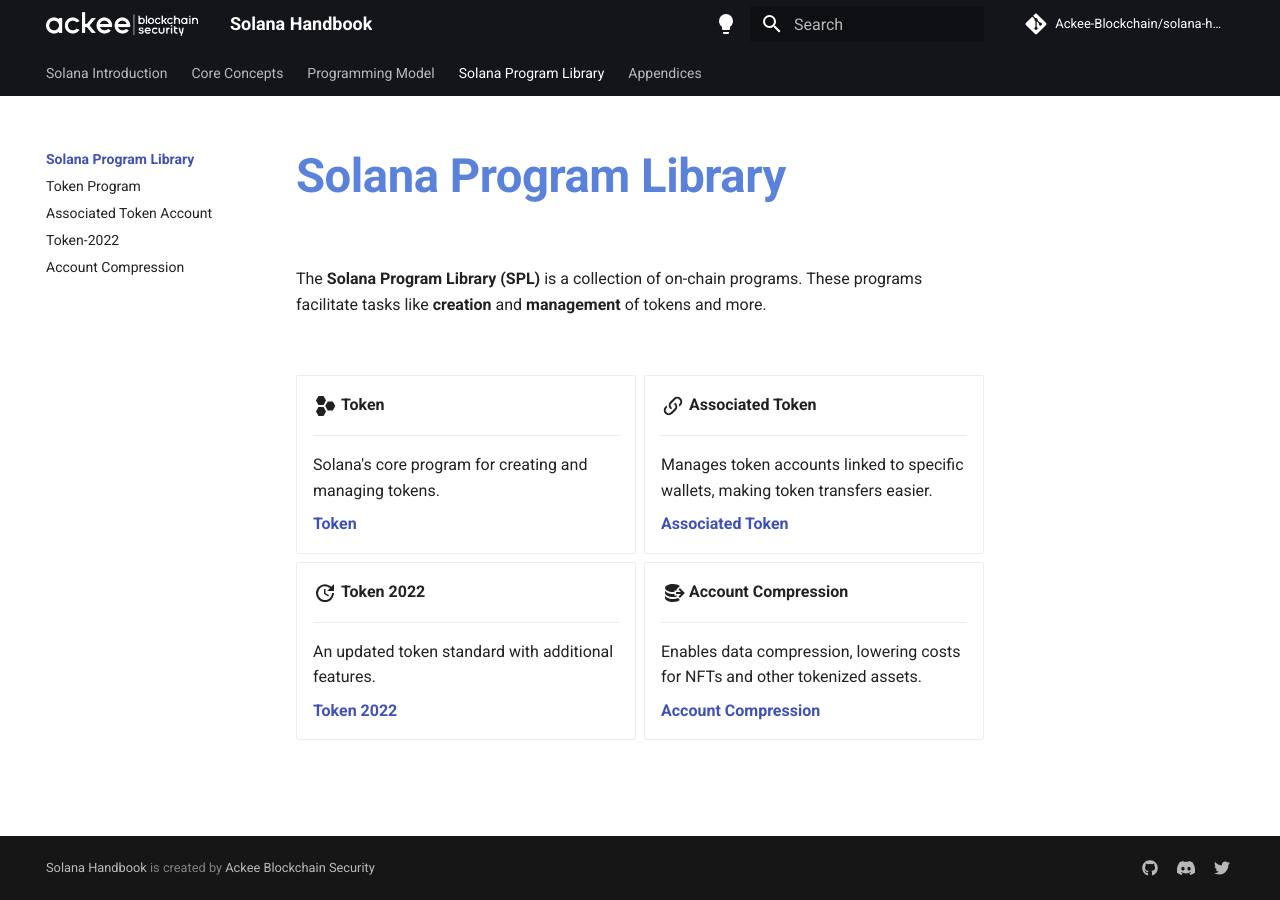
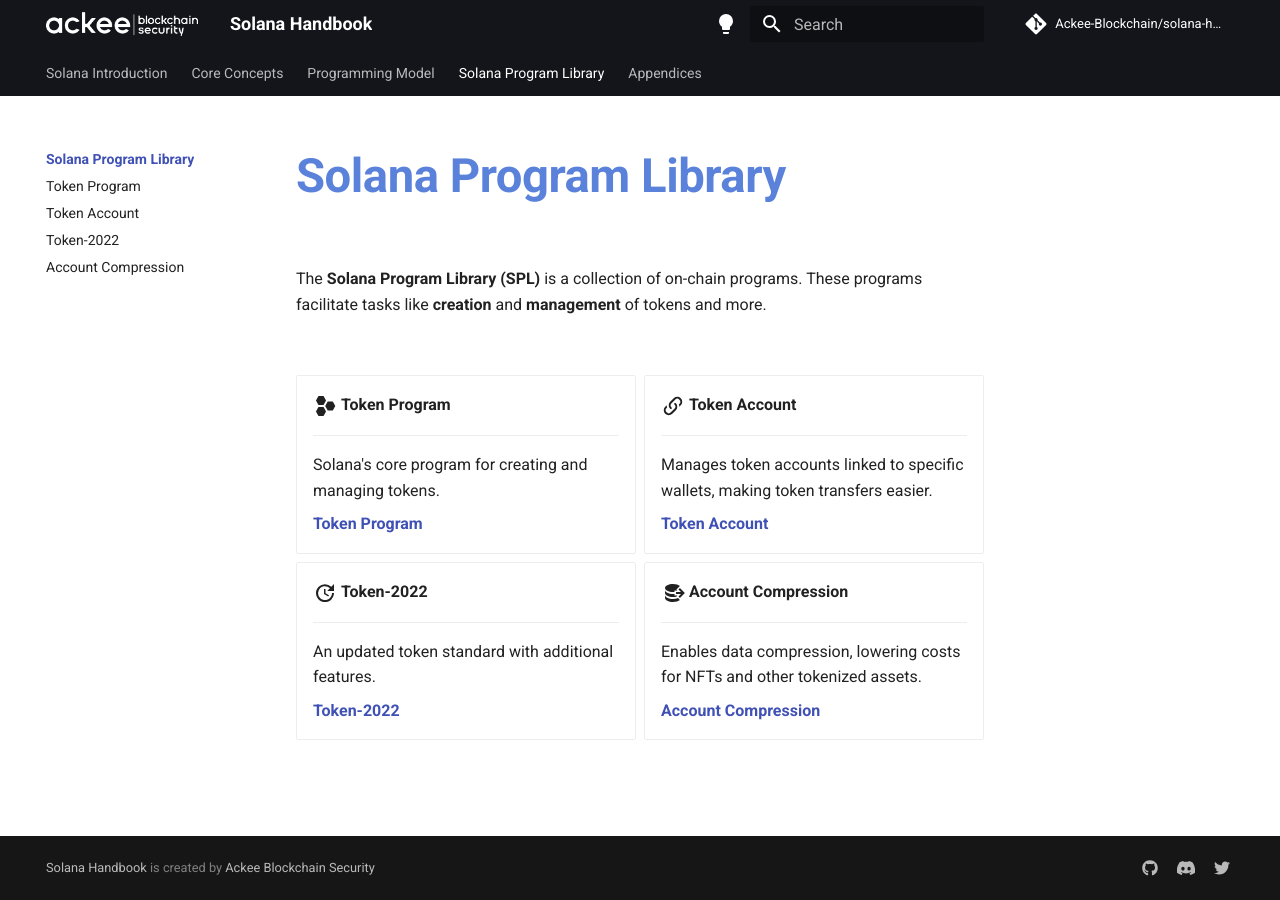
Before and after one commit to vmpyre/solana-handbook, an MkDocs documentation site: the page built from docs/handbook/chapter4/index.md, in a window 1280 px wide. Built offline with MkDocs 1.6.1 and Material for MkDocs 9.7.7, drawn with Linux system fonts in a browser that asks for light colours; comment, search, counter and statistics services are not loaded.

Commit message:
rename associated token account to token account

```diff
--- a/docs/handbook/chapter4/index.md
+++ b/docs/handbook/chapter4/index.md
@@ -6,29 +6,29 @@ The **Solana Program Library (SPL)** is a collection of on-chain programs. These
 
 <div class="grid cards" markdown>
 
--   :material-hexagon-multiple:{ .lg .middle } __Token__
+-   :material-hexagon-multiple:{ .lg .middle } __Token Program__
 
     ---
 
     Solana's core program for creating and managing tokens.
 
-    [__Token__](./token-program.md)
+    [__Token Program__](./token-program.md)
 
--   :material-link-variant:{ .lg .middle } __Associated Token__
+-   :material-link-variant:{ .lg .middle } __Token Account__
 
     ---
 
     Manages token accounts linked to specific wallets, making token transfers easier.
 
-    [__Associated Token__](./associated-token-acc-program.md)
+    [__Token Account__](./token-account.md)
 
--   :material-update:{ .lg .middle } __Token 2022__
+-   :material-update:{ .lg .middle } __Token-2022__
 
     ---
 
     An updated token standard with additional features.
 
-    [__Token 2022__](./token-2022.md)
+    [__Token-2022__](./token-2022.md)
 
 -   :material-database-export:{ .lg .middle } __Account Compression__
 
--- a/mkdocs.yml
+++ b/mkdocs.yml
@@ -38,7 +38,7 @@ nav:
   - Solana Program Library:
       - handbook/chapter4/index.md
       - Token Program: handbook/chapter4/token-program.md
-      - Associated Token Account: handbook/chapter4/associated-token-account.md
+      - Token Account: handbook/chapter4/token-account.md
       - Token-2022: handbook/chapter4/token-2022.md
       - Account Compression: handbook/chapter4/account-compression-program.md
   - Appendices:
```
Also changed, not shown: docs/handbook/chapter4/token-account.md (renamed from docs/handbook/chapter4/associated-token-account.md).
